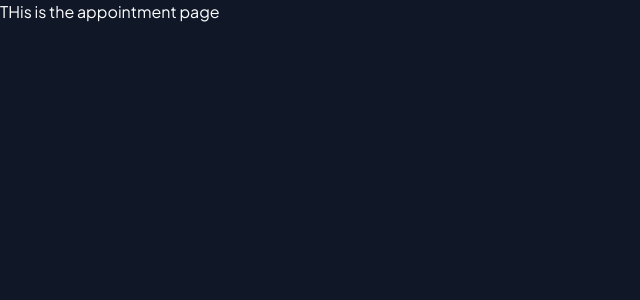
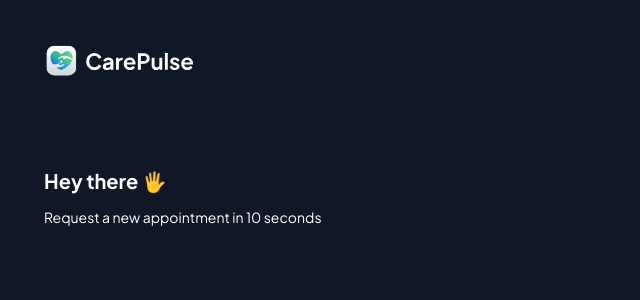
Before and after one commit to iamtayyab007/tk-healthcare, a Next.js app: page /patients/1/new-appointment in a window 1280 px wide. Shown: the top 300 px of the page, without its empty margins (0-640 px from the left). Built offline with nearby package versions, Linux system fonts and the light colour scheme.

Commit message:
appointment form in progress

```diff
--- a/app/patients/[userId]/new-appointment/page.tsx
+++ b/app/patients/[userId]/new-appointment/page.tsx
@@ -1,7 +1,25 @@
+import Image from "next/image";
 import React from "react";
 
 function NewAppointment() {
-  return <div>THis is the appointment page</div>;
+  return (
+    <div className="h-screen w-[80%]">
+      <section className="flex flex-col">
+        <div className="m-11 ">
+          <Image
+            src="/assets/icons/logo-full.svg"
+            width={150}
+            height={150}
+            alt="logo"
+          />
+        </div>
+        <div className="m-11 flex flex-col gap-3">
+          <h1 className="font-bold text-xl">Hey there 🖐️ </h1>
+          <p className="text-sm">Request a new appointment in 10 seconds</p>
+        </div>
+      </section>
+    </div>
+  );
 }
 
 export default NewAppointment;
```
